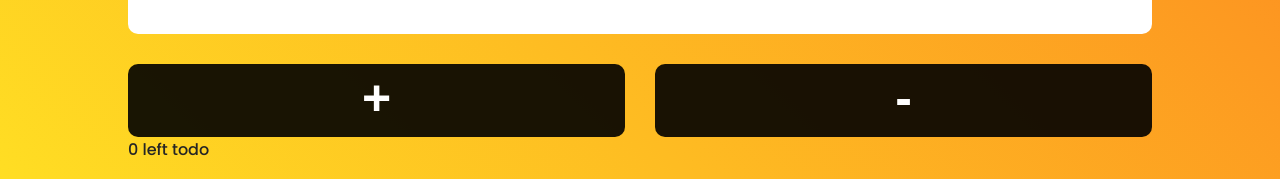
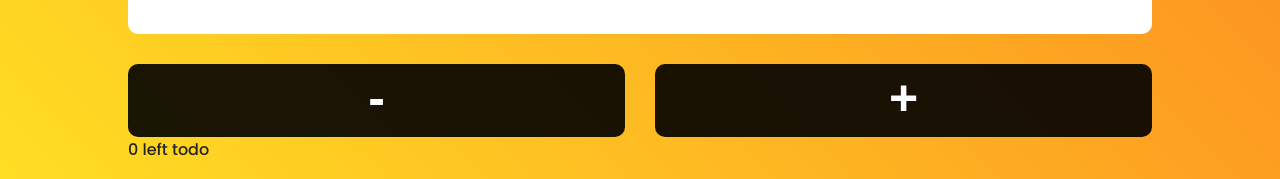
Before and after one commit to BenWhite101/ReactTodoList, a React (Create React App) app: page / in a window 1280 px wide. Shown: the part 618-797 px from the top of the page. Built offline with nearby package versions, Linux system fonts and the light colour scheme.

Commit message:
Controls position

```diff
--- a/src/App.js
+++ b/src/App.js
@@ -74,8 +74,9 @@ function App() {
       <input id="enterTodo" ref={todoNameRef} /*onKeyPress={this.keyPressed}*/ type="text" />
 
       <div class="actions">
+
+        <button class="btn clear" onClick={handleClearTodos}>-</button>
         <button class="btn add" onClick={handleAddTodo}>+</button>
-        <button class="btn clear" onClick={handleClearTodos}>-</button>
       </div>
       <div class="amount"><span>{todos.filter(todo => !todo.complete).length}</span> left todo</div>
     </div>
```
